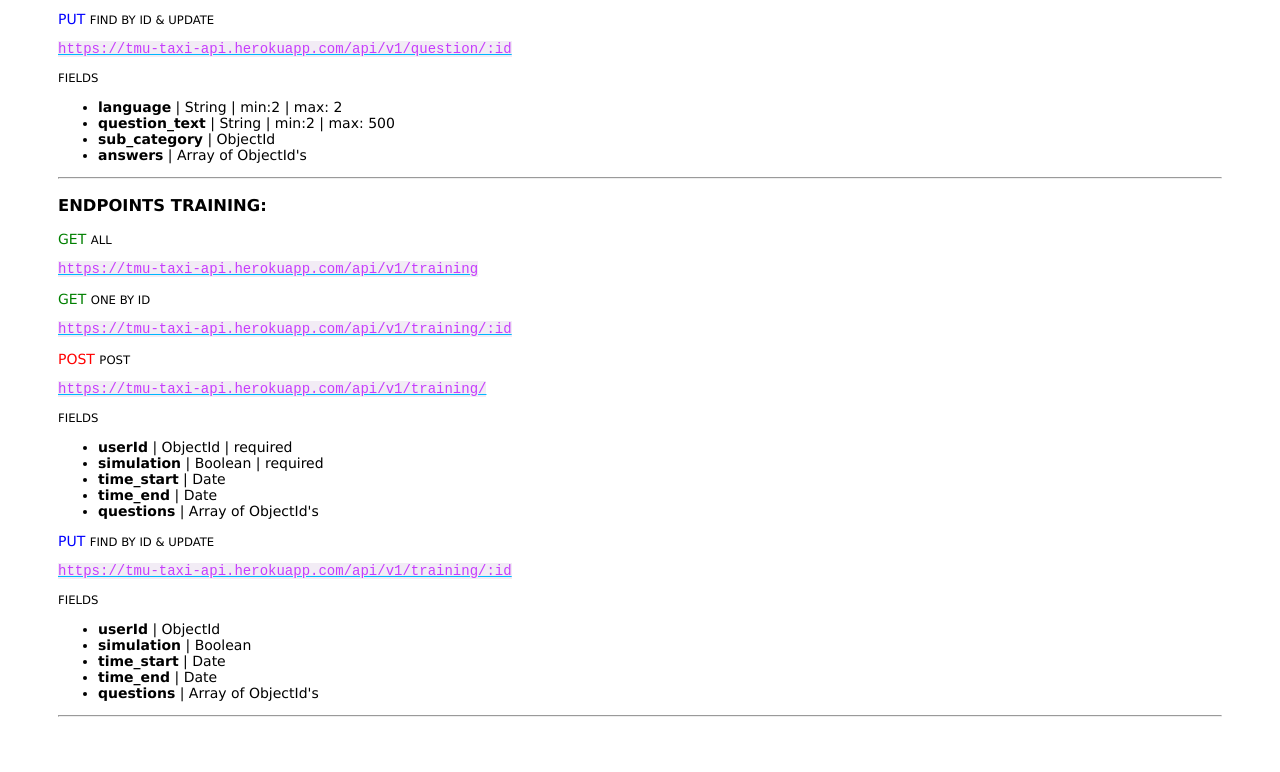
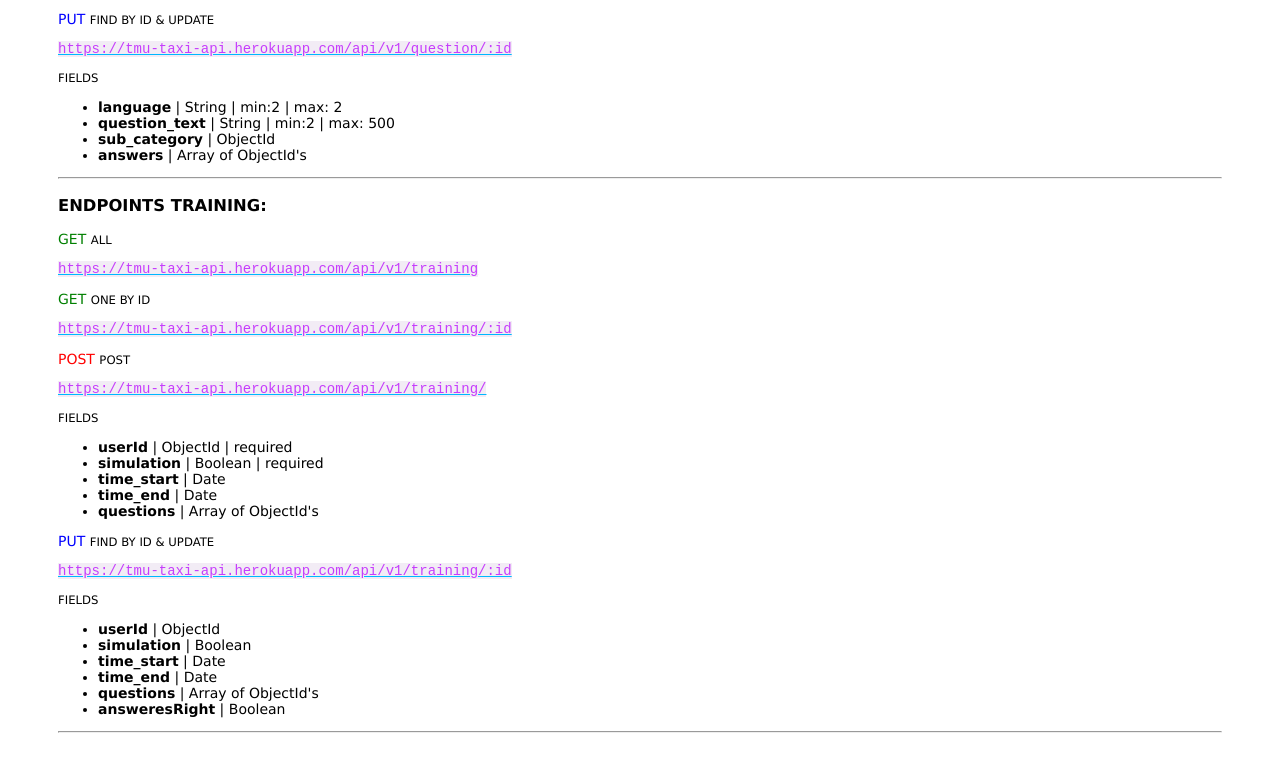
Before and after one commit to taxi-TMU/taxi-backend, a website: page public/index.html in a window 1280 px wide. Shown: the part 2517-3289 px from the top of the page. Drawn offline with Linux system fonts and the light colour scheme.

Commit message:
updated docs

```diff
--- a/public/index.html
+++ b/public/index.html
@@ -328,6 +328,9 @@
         <li>
             <strong>questions</strong> | Array of ObjectId's
         </li>
+         <li>
+            <strong>answeresRight</strong> | Boolean
+        </li>
     </ul>
     <hr class="m-5">
 
```
